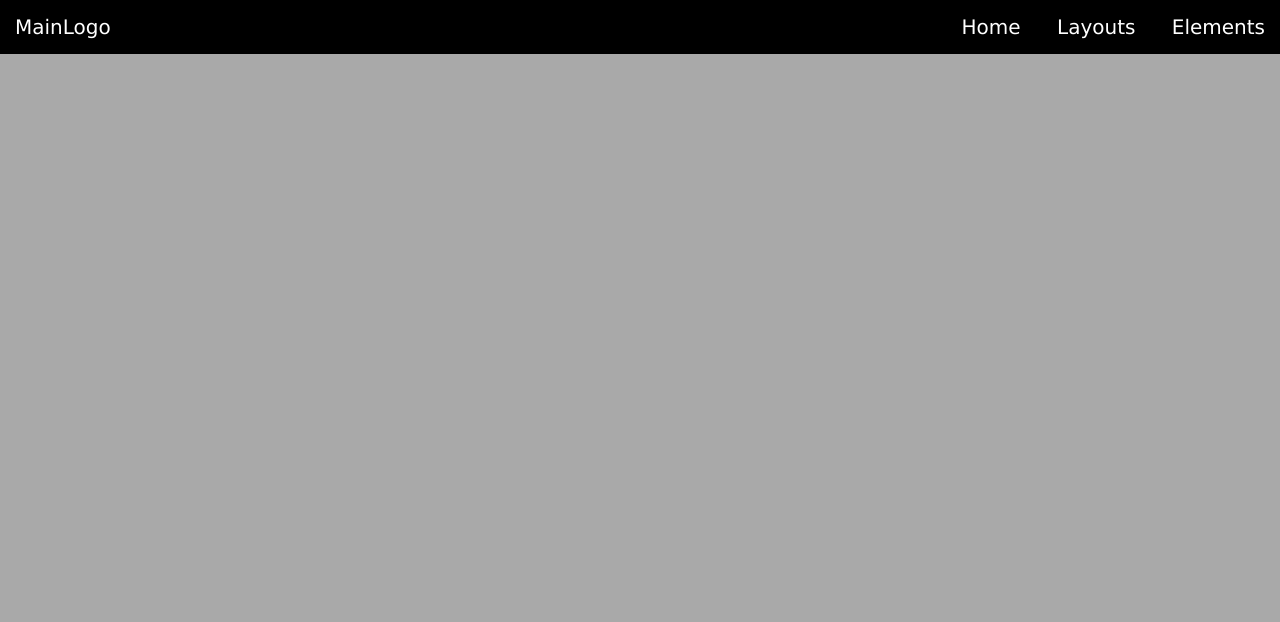
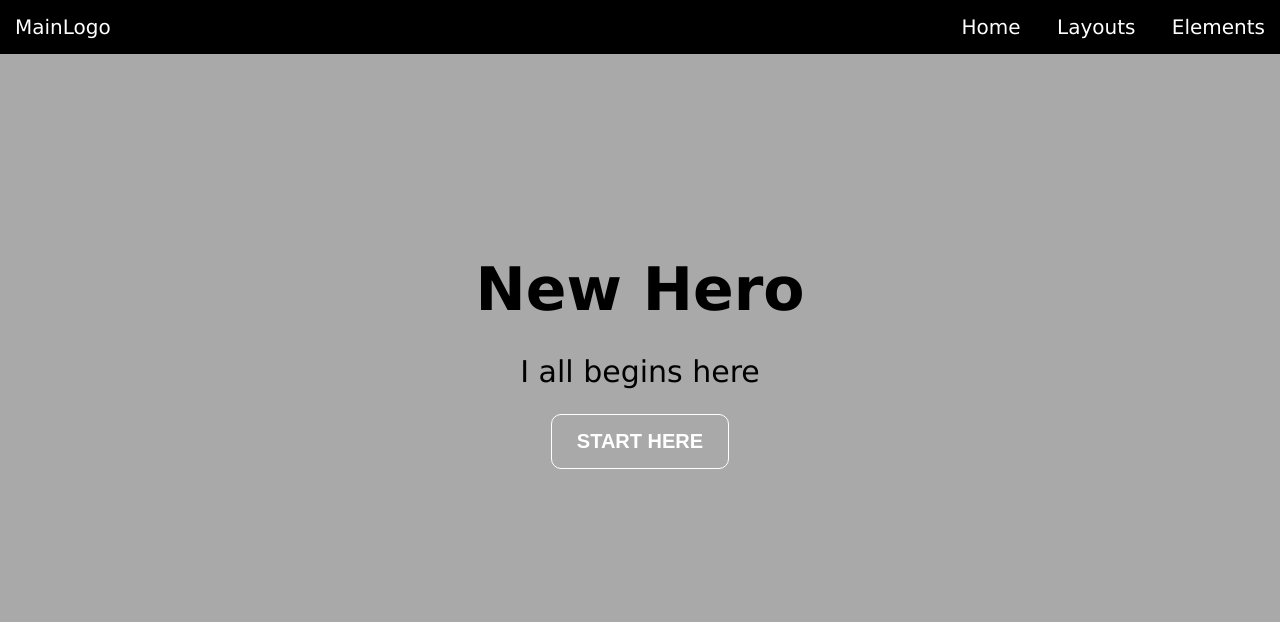
Before and after one commit to MariusCodeAcademy/FS-4-paskaita, a plain HTML site: page HTML_NAV/index.html in a window 1280 px wide. Drawn offline with Linux system fonts and the light colour scheme.

Commit message:
hero area

```diff
--- a/HTML_NAV/index.html
+++ b/HTML_NAV/index.html
@@ -27,5 +27,12 @@
         <a href="#">Elements</a>
       </div>
     </nav>
+
+    <!-- Hero section -->
+    <section class="hero">
+      <h1 class="title">New Hero</h1>
+      <p class="subtitle">I all begins here</p>
+      <button class="outline">Start Here</button>
+    </section>
   </body>
 </html>
--- a/HTML_NAV/style.css
+++ b/HTML_NAV/style.css
@@ -60,3 +60,31 @@ parodyti submeniu elmeneta  */
 .submenu a:hover {
   background-color: tomato;
 }
+
+/* Hero */
+
+.hero {
+  padding-top: 150px;
+  padding-bottom: 150px;
+  text-align: center;
+}
+.title {
+  font-size: 60px;
+  margin-bottom: 30px;
+}
+.subtitle {
+  font-size: 30px;
+  margin-bottom: 25px;
+}
+
+.outline {
+  background-color: transparent;
+  border: 1px solid white;
+  border-radius: 10px;
+  color: white;
+  text-transform: uppercase;
+  padding: 15px 25px;
+  font-weight: bold;
+  font-size: 20px;
+}
+/* hoveris */
```
